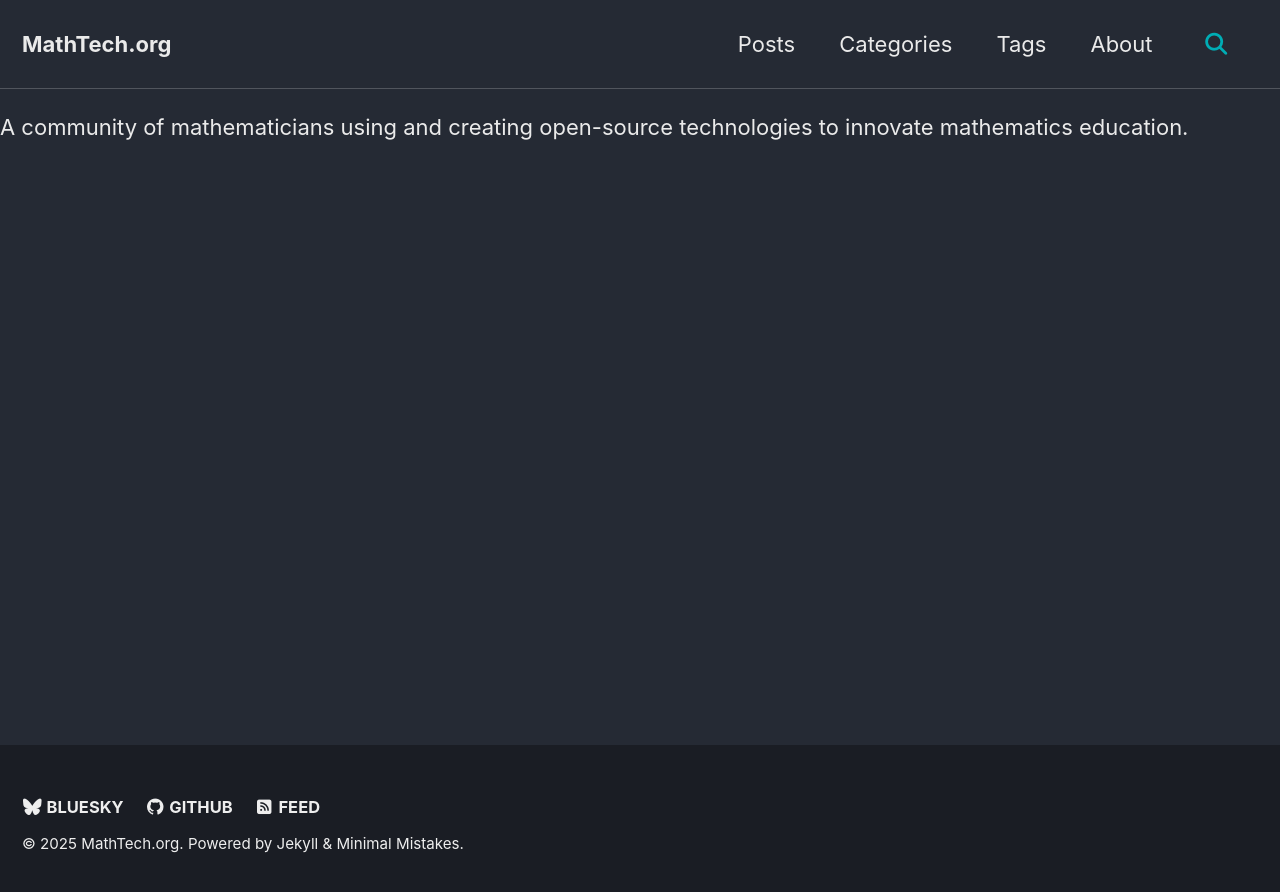
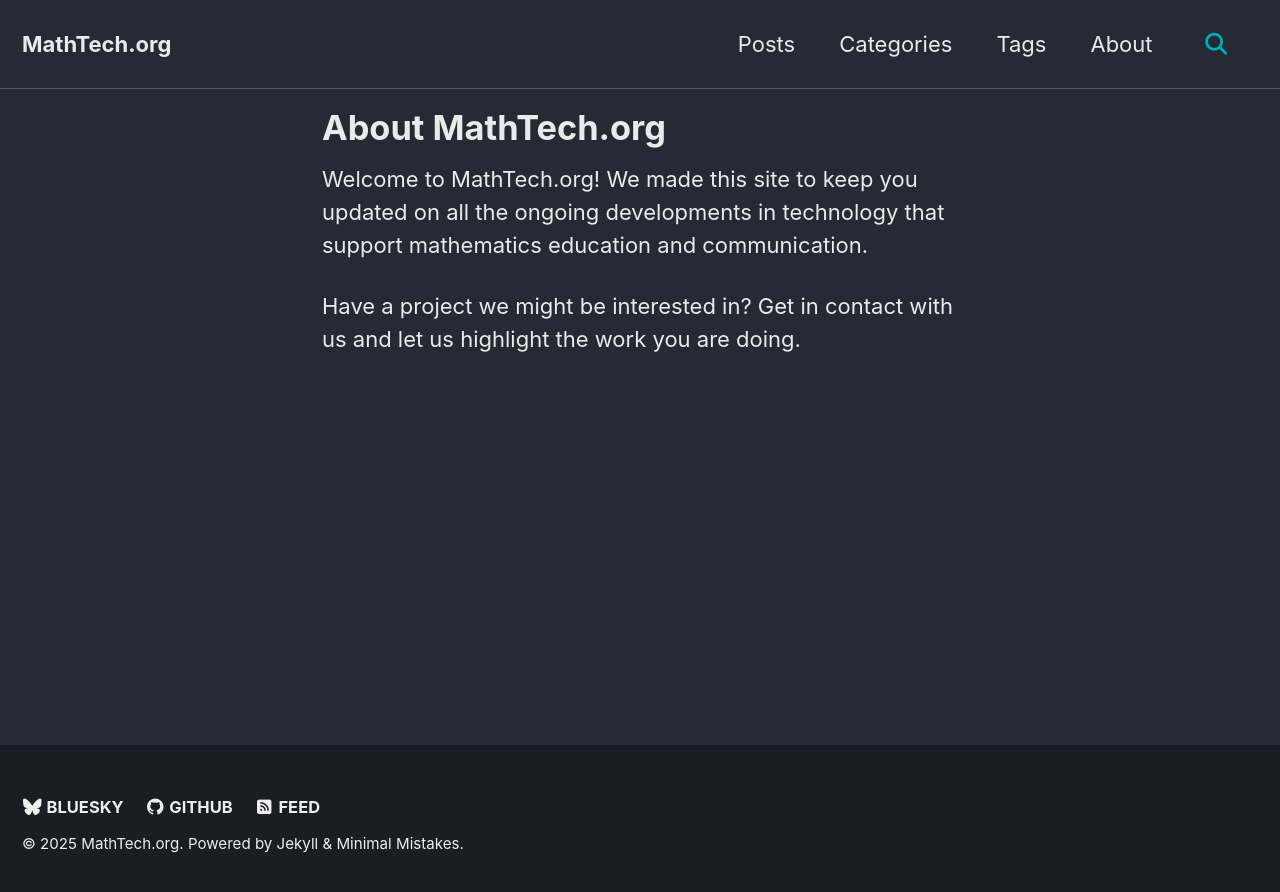
Before and after one commit to mathtechorg/mathtechorg.github.io, a Jekyll site: the page built from about.md, in a window 1280 px wide. Shown: the top 892 px of the page. Built offline with Jekyll 4.4.1, drawn with Linux system fonts in a browser that asks for light colours; cached includes are drawn as plain includes.

Commit message:
Update about page

```diff
--- a/about.md
+++ b/about.md
@@ -1,6 +1,9 @@
 ---
-layout: default
+layout: single
 title: About MathTech.org
 ---
 
-A community of mathematicians using and creating open-source technologies to innovate mathematics education.
+Welcome to MathTech.org! We made this site to keep you updated on all the
+ongoing developments in technology that support mathematics education and communication.
+
+Have a project we might be interested in?  Get in contact with us and let us highlight the work you are doing.
```
